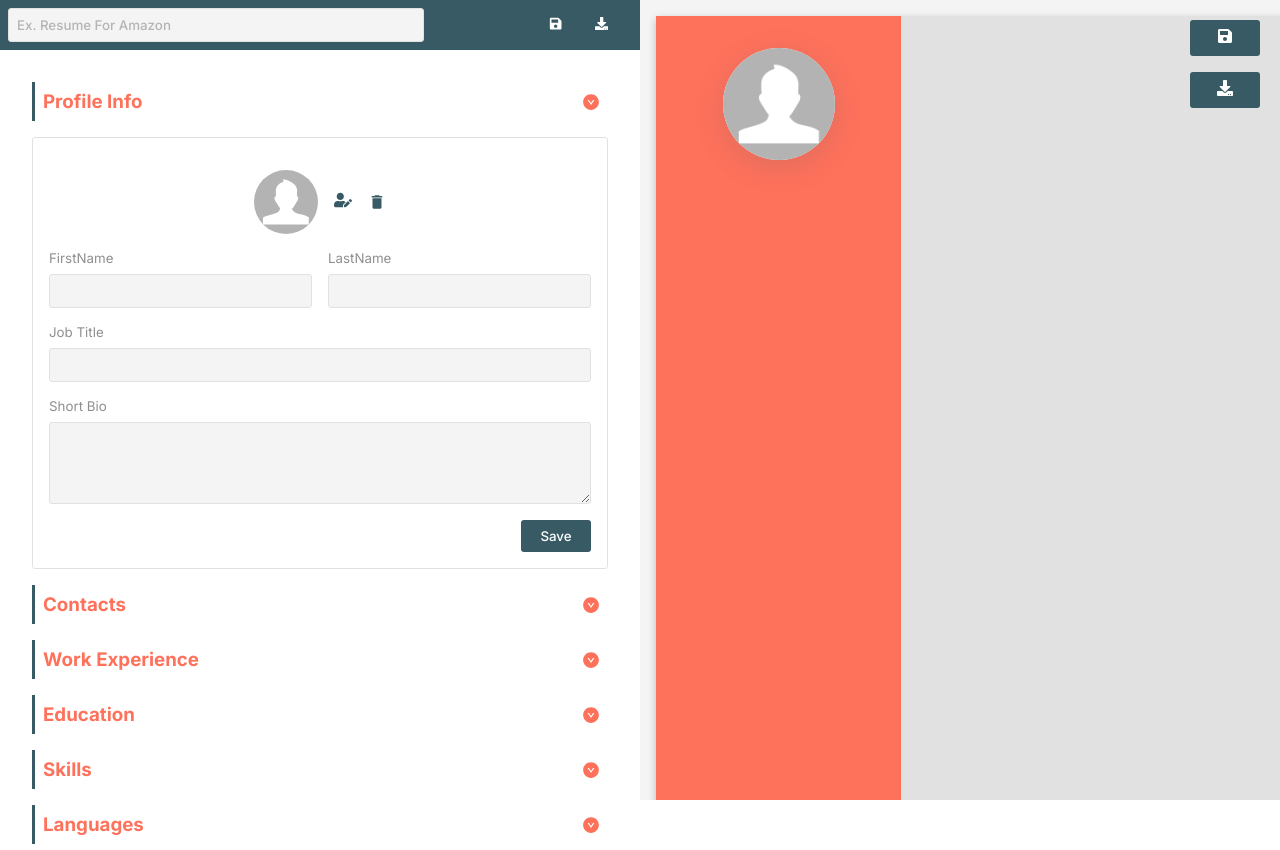
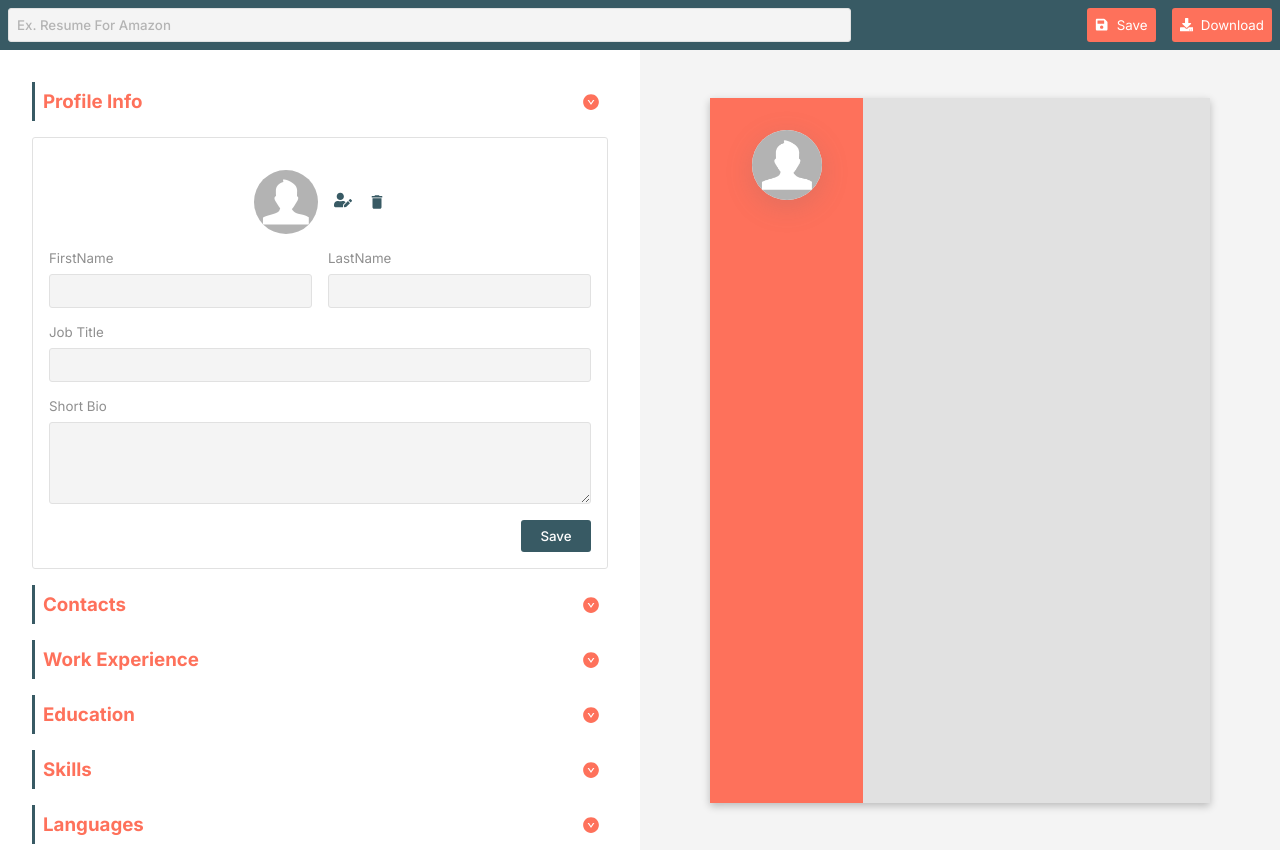
Before and after one commit to Kashyap2701/Resume_Builder, a React (Vite) app: page /create-resume in a window 1280 px wide. Built offline with nearby package versions, Linux system fonts and the light colour scheme.

Commit message:
Add actionbar at top

```diff
--- a/src/Components/Resume Action/ActionBar.tsx
+++ b/src/Components/Resume Action/ActionBar.tsx
@@ -38,10 +38,14 @@ const ActionBar = () => {
       </div>
       <div className={style["resume-actions"]}>
         <button onClick={saveresumeHandler}>
-          <FaSave />
+          <span>
+            <FaSave /> Save
+          </span>
         </button>
         <button>
-          <FaDownload />
+          <span>
+            <FaDownload /> Download
+          </span>
         </button>
       </div>
     </div>
--- a/src/Components/Resume Action/Actionbar.module.css
+++ b/src/Components/Resume Action/Actionbar.module.css
@@ -1,5 +1,6 @@
 .container {
-  width: 100%;
+  width: 100vw;
+  height: 50px;
   background-color: var(--dark-color);
   position: sticky;
   top: 0;
@@ -17,10 +18,24 @@
   justify-content: end;
 }
 .resume-actions button {
-  background-color: var(--dark-color);
+  background-color: var(--primary-color);
   color: var(--text-color-white);
   border: none;
-  margin-right: 1rem;
+  margin-left: 1rem;
   padding: 0.5rem;
   cursor: pointer;
+  border-radius: 3px;
 }
+.resume-actions button span {
+  display: flex;
+  align-items: center;
+}
+.resume-actions button span svg {
+  margin-right: 0.5rem;
+}
+/*
+@media screen and(max-width:1024px) {
+  .container {
+    display: none;
+  }
+} */
--- a/src/Components/Resume Privew/Preview.module.css
+++ b/src/Components/Resume Privew/Preview.module.css
@@ -1,9 +1,6 @@
 .container {
   padding: 1em;
   margin: 0 auto;
-  overflow-y: auto;
-  overflow-x: auto;
-  height: 100%;
 }
 .strip {
   width: 100%;
@@ -40,7 +37,7 @@
 /* ------------------------------------------------------- */
 
 .resume-preview-wrapper {
-  --a4: 800px;
+  --a4: 500px;
   font-size: calc(var(--a4) / 50);
   width: calc(var(--a4));
   height: calc(var(--a4) * 1.41);
--- a/src/Components/Resume Privew/Preview.tsx
+++ b/src/Components/Resume Privew/Preview.tsx
@@ -28,28 +28,28 @@ const Preview = () => {
   const dispatch = useAppDispatch();
   const resumeRef = useRef(null);
 
-  const saveresumeHandler = () => {
-    const newResume: resumeData = {
-      id: uuid(),
-      profileInfo: profileInfo,
-      contacts: contacts,
-      experiences: experiences,
-      education: education,
-      skills: skills,
-      interests: interests,
-      languages: languages,
-    };
+  // const saveresumeHandler = () => {
+  //   const newResume: resumeData = {
+  //     id: uuid(),
+  //     profileInfo: profileInfo,
+  //     contacts: contacts,
+  //     experiences: experiences,
+  //     education: education,
+  //     skills: skills,
+  //     interests: interests,
+  //     languages: languages,
+  //   };
 
-    dispatch(resumeActions.addResume(newResume));
-  };
+  //   dispatch(resumeActions.addResume(newResume));
+  // };
 
-  const downloadresumeHandler = useReactToPrint({
-    content: () => resumeRef.current,
-  });
+  // const downloadresumeHandler = useReactToPrint({
+  //   content: () => resumeRef.current,
+  // });
 
   return (
     <>
-      <div className={style["container"]}>
+      {/* <div className={style["container"]}> */}
       <div
         id="resume"
         className={style["resume-preview-wrapper"]}
@@ -69,8 +69,8 @@ const Preview = () => {
           <Languages />
         </div>
       </div>
-      </div>
-      <div className={style["resume-action"]}>
+      {/* </div> */}
+      {/* <div className={style["resume-action"]}>
         <Column>
           <button className="secondary-button" onClick={saveresumeHandler}>
             <FaSave />
@@ -79,7 +79,7 @@ const Preview = () => {
             <FaDownload />
           </button>
         </Column>
-      </div>
+      </div> */}
     </>
   );
 };
--- a/src/Pages/Create Resume/CreateResume.module.css
+++ b/src/Pages/Create Resume/CreateResume.module.css
@@ -1,20 +1,25 @@
 .container {
-  height: 100vh;
+  height: calc(100vh - 50px);
   width: 100%;
+  position: relative;
+}
+
+.resume-container {
   display: flex;
 }
 
 .resume-form {
   width: 50%;
   height: 100%;
-  /* padding: 2rem; */
   background-color: white;
   position: relative;
 }
 
 .resume-preview {
+  display: flex;
+  justify-content: center;
+  align-items: center;
   width: 50%;
-  height: 100%;
   background-color: var(--extra-light-color);
   position: relative;
 }
@@ -62,4 +67,8 @@
   .resume-preview {
     display: none;
   }
+
+  .form-section {
+    padding: 1rem;
+  }
 }
--- a/src/Pages/Create Resume/CreateResume.tsx
+++ b/src/Pages/Create Resume/CreateResume.tsx
@@ -1,4 +1,4 @@
-import React from "react";
+import React, { useRef } from "react";
 import AddContactsForm from "../../Components/ResumeForms/BasicInfo/AddContacts";
 import AddEducation from "../../Components/ResumeForms/Work&Education/AddEducation";
 import AddLanguages from "../../Components/ResumeForms/Skills&Languages/AddLanguages";
@@ -13,8 +13,9 @@ import ActionBar from "../../Components/Resume Action/ActionBar";
 const CreateResume = () => {
   return (
     <div className={style["container"]}>
+      <ActionBar />
+      <div className={style["resume-container"]}>
         <div className={style["resume-form"]}>
-        <ActionBar />
           <div className={style["form-section"]}>
             <AddProfileInfo />
             <AddContactsForm />
@@ -29,6 +30,7 @@ const CreateResume = () => {
           <Preview />
         </div>
       </div>
+    </div>
   );
 };
 
```
Lines whose indentation alone changed are shown as unchanged.
